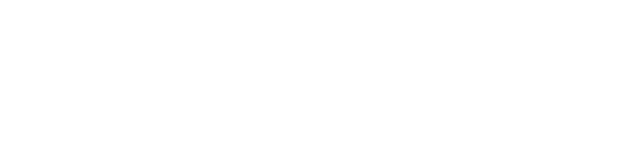
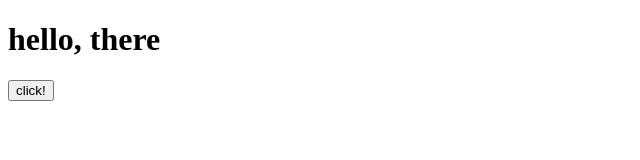
Before and after one commit to AKMHZJ/mini-framework, a plain HTML site: page mini-framework/public/index.html in a window 1280 px wide. Shown: the whole page, without its empty margins (0-640 px from the left). Drawn offline with Linux system fonts and the light colour scheme.

Commit message:
fix some bugs in dom abstruction functions

```diff
--- a/mini-framework/public/index.html
+++ b/mini-framework/public/index.html
@@ -1 +1,12 @@
 <!-- Main HTML file to run the app -->
+ <!DOCTYPE html>
+<html lang="en">
+<head>
+  <meta charset="UTF-8">
+  <title>Mini Framework</title>
+</head>
+<body>
+  <div id="app"></div>
+  <script type="module" src="./src/framework/app.js"></script>
+</body>
+</html>
--- /dev/null
+++ b/mini-framework/public/src/framework/app.js
@@ -0,0 +1,12 @@
+//  Framework entry point (exports all modules)
+
+import { makeElement, render } from "./dom.js";
+
+const vdom = makeElement(
+  "div",
+  { class: "container" },
+  [makeElement("h1", {}, "hello, there"),
+  makeElement("button", { id: "btn" }, "click!")]
+);
+
+render(vdom, document.getElementById("app"));
--- /dev/null
+++ b/mini-framework/public/src/framework/dom.js
@@ -0,0 +1,52 @@
+// DOM abstraction and manipulation logic
+
+export function makeElement(tag, attrs = {}, children = []) {
+  children = Array.isArray(children) ? children : [children];
+
+  children = children.map((child) =>
+    typeof child === "string" || typeof child === "number"
+      ? { tag: "#text", attrs: {}, children: [], text: child }
+      : child
+  );
+
+  return {
+    tag,
+    attrs,
+    children,
+    element: null,
+  };
+}
+
+function createDOM(vnode) {
+  if (vnode.tag === "#text") {
+    const textNode = document.createTextNode(vnode.text);
+    vnode.element = textNode;
+    return textNode;
+  }
+
+  const element = document.createElement(vnode.tag);
+  vnode.element = element;
+
+  // handlling attributes
+  for (const [key, value] of Object.entries(vnode.attrs)) {
+    if (key.startsWith("on")) {
+      // event handlers
+    } else {
+      element.setAttribute(key, value);
+    }
+  }
+
+  // render children
+  vnode.children.forEach((child) => {
+    const childElement = createDOM(child);
+    element.appendChild(childElement);
+  });
+
+  return element;
+}
+
+export function render(vnode, container) {
+  const dom = createDOM(vnode);
+  container.innerHTML = "";
+  container.appendChild(dom);
+}
--- a/mini-framework/src/framework/dom.js
+++ /dev/null
@@ -1 +0,0 @@
-// DOM abstraction and manipulation logic
--- a/mini-framework/src/framework/index.js
+++ /dev/null
@@ -1 +0,0 @@
-//  Framework entry point (exports all modules)
```
Also changed, not shown: mini-framework/public/src/app/components/TodoFooter.js (renamed from mini-framework/src/app/components/TodoFooter.js), mini-framework/public/src/app/components/TodoItem.js (renamed from mini-framework/src/app/components/TodoItem.js), mini-framework/public/src/app/components/TodoList.js (renamed from mini-framework/src/app/components/TodoList.js), mini-framework/public/src/app/pages/Mainpage.js (renamed from mini-framework/src/app/pages/Mainpage.js), mini-framework/public/src/framework/event.js (renamed from mini-framework/src/framework/event.js), mini-framework/public/src/framework/router.js (renamed from mini-framework/src/framework/router.js), mini-framework/public/src/framework/state.js (renamed from mini-framework/src/framework/state.js).
